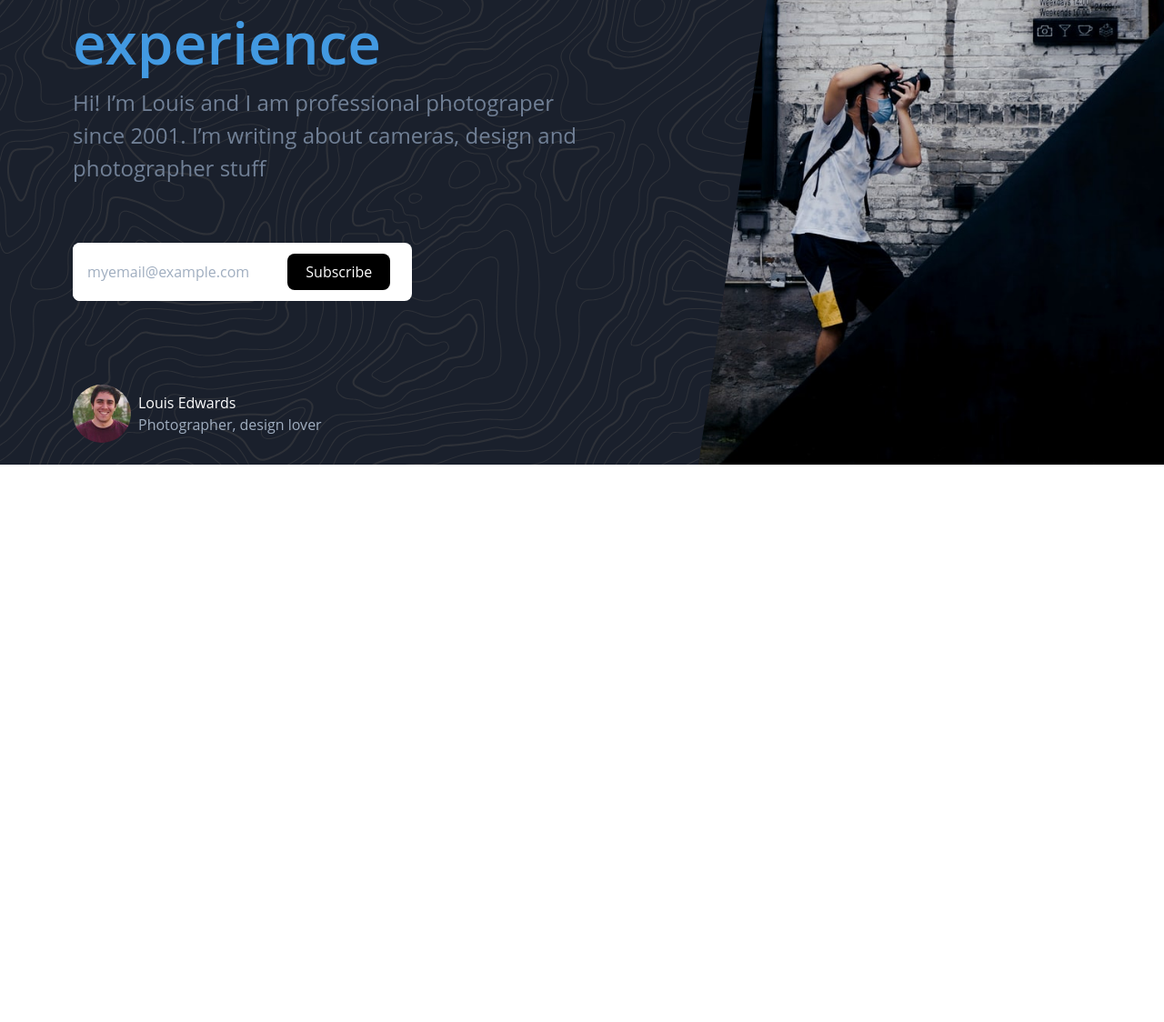
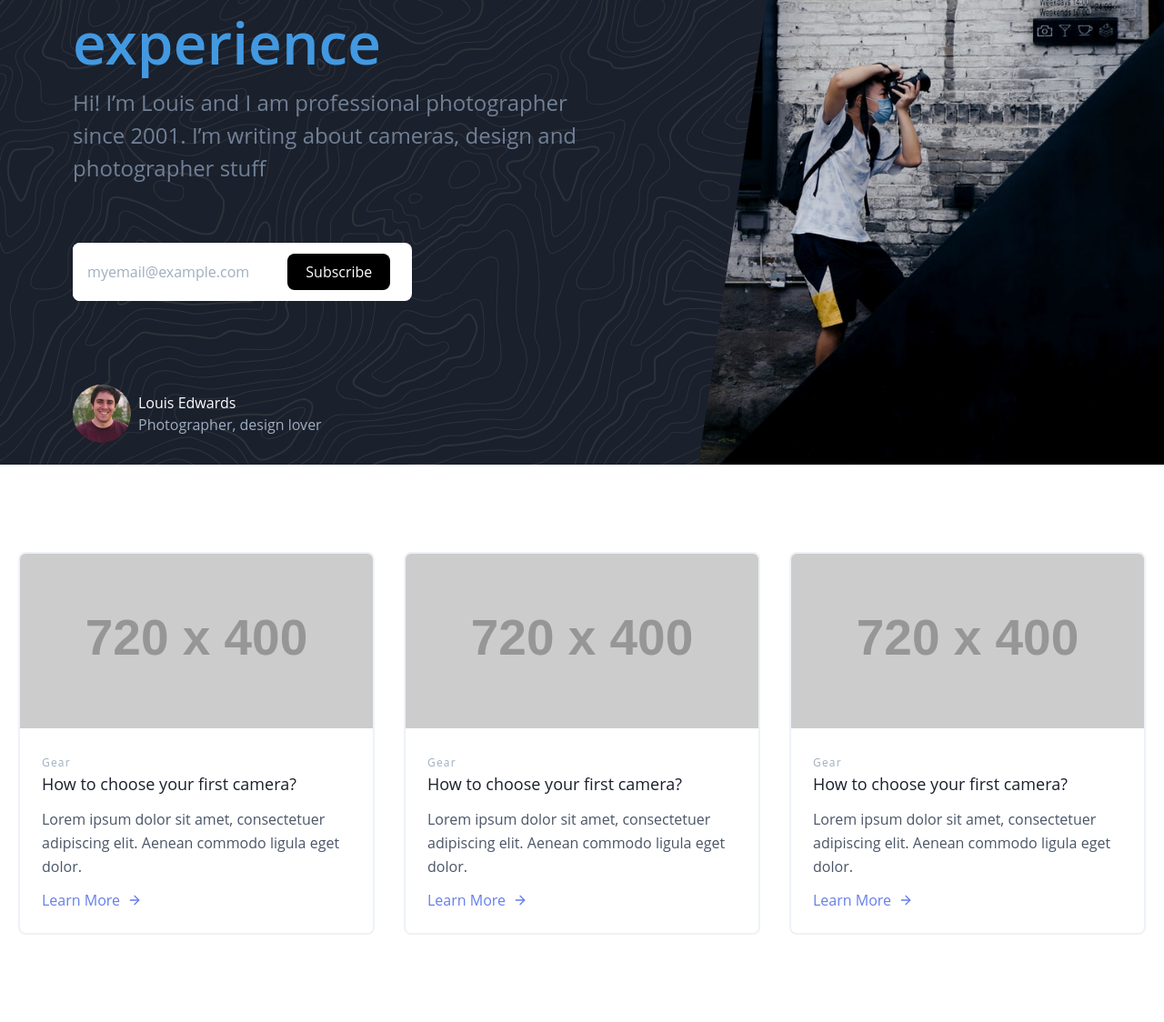
Before and after one commit to level7seven/Gatsby-course, a Gatsby site: page / in a window 1280 px wide. Shown: the part 289-1413 px from the top of the page at 91% size. Before the commit the page ends 800 px from the top, so only its background shows below. Built offline with nearby package versions, Linux system fonts and the light colour scheme; Gatsby itself is replaced by a stand-in of ours; placeholder pictures from the web are drawn by us.

Commit message:
Create Card component

```diff
--- a/gatsby-config.js
+++ b/gatsby-config.js
@@ -1,6 +1,9 @@
 const path = require(`path`);
 
 module.exports = {
+  siteMetadata: {
+    title: "Photo blog",
+  },
   plugins: [
     `gatsby-plugin-sharp`,
     `gatsby-transformer-sharp`,
@@ -8,7 +11,7 @@ module.exports = {
       resolve: `gatsby-source-filesystem`,
       options: {
         name: `images`,
-        path: path.join(__dirname, `src`, `assets`, `images`),
+        path: path.join(__dirname, `src/assets/images`),
       },
     },
     {
--- a/src/components/AuthorProfile/AuthorProfile.js
+++ b/src/components/AuthorProfile/AuthorProfile.js
@@ -1,5 +1,5 @@
 import React from "react";
-import { useStaticQuery } from "gatsby";
+import { useStaticQuery, graphql } from "gatsby";
 import Img from "gatsby-image";
 
 const query = graphql`
--- /dev/null
+++ b/src/components/Card/Card.js
@@ -0,0 +1,44 @@
+import React from "react";
+
+const Card = () => (
+  <article class="p-4 md:w-1/3">
+    <div class="h-full border-2 border-gray-200 rounded-lg overflow-hidden">
+      <img
+        class="lg:h-48 md:h-36 w-full object-cover object-center"
+        src="https://dummyimage.com/720x400"
+        alt="blog"
+      />
+      <div class="p-6">
+        <span class="tracking-widest text-xs title-font font-medium text-gray-500 mb-1">
+          Gear
+        </span>
+        <h3 class="title-font text-lg font-medium text-gray-900 mb-3">
+          How to choose your first camera?
+        </h3>
+        <p class="leading-relaxed mb-3">
+          Lorem ipsum dolor sit amet, consectetuer adipiscing elit. Aenean
+          commodo ligula eget dolor.
+        </p>
+        <div class="flex items-center flex-wrap ">
+          <a class="text-indigo-500 inline-flex items-center md:mb-2 lg:mb-0">
+            Learn More
+            <svg
+              class="w-4 h-4 ml-2"
+              viewBox="0 0 24 24"
+              stroke="currentColor"
+              stroke-width="2"
+              fill="none"
+              stroke-linecap="round"
+              stroke-linejoin="round"
+            >
+              <path d="M5 12h14"></path>
+              <path d="M12 5l7 7-7 7"></path>
+            </svg>
+          </a>
+        </div>
+      </div>
+    </div>
+  </article>
+);
+
+export default Card;
--- a/src/components/Hero/Hero.js
+++ b/src/components/Hero/Hero.js
@@ -1,5 +1,5 @@
 import React from "react";
-import { useStaticQuery } from "gatsby";
+import { useStaticQuery, graphql } from "gatsby";
 import Img from "gatsby-image";
 import NewsletterForm from "../NewsletterForm/NewsletterForm";
 import AutorProfile from "../AuthorProfile/AuthorProfile";
@@ -27,7 +27,7 @@ const Home = () => {
             Create amazing <span className="text-blue-500">experience</span>
           </h1>
           <p className="font-medium text-gray-600 text-2xl">
-            Hi! I’m Louis and I am professional photograper since 2001. I’m
+            Hi! I’m Louis and I am professional photographer since 2001. I’m
             writing about cameras, design and photographer stuff
           </p>
           <NewsletterForm />
@@ -38,7 +38,7 @@ const Home = () => {
         <Img
           fluid={data.imageSharp.fluid}
           className={`h-full w-4/5 ${styles.heroImage}`}
-          alt="Man taking photo of mountain"
+          alt="Man taking photo on stairs"
         />
       </div>
     </header>
--- a/src/pages/index.js
+++ b/src/pages/index.js
@@ -1,6 +1,20 @@
 import React from "react";
 import Hero from "../components/Hero/Hero";
+import Card from "../components/Card/Card";
 
-const Home = () => <Hero />;
+const Home = () => (
+  <>
+    <Hero />
+    <section class="text-gray-700 body-font">
+      <div class="container px-5 py-24 mx-auto">
+        <div class="flex flex-wrap -m-4">
+          <Card />
+          <Card />
+          <Card />
+        </div>
+      </div>
+    </section>
+  </>
+);
 
 export default Home;
```
